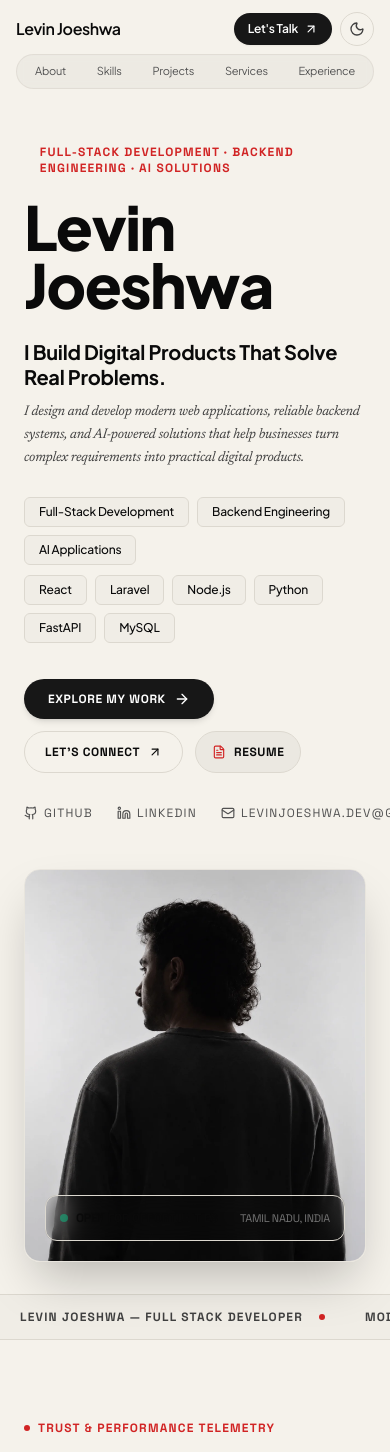
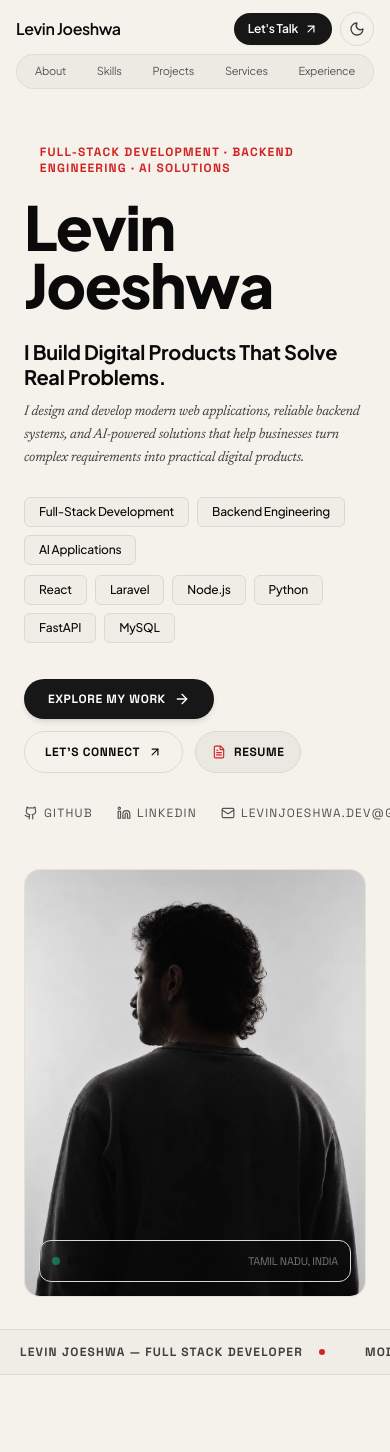
Before and after one commit to Joes005/joes_portfolio, a React (Vite) app: page / in a window 390 px wide. Shown: the top 1452 px of the page. Built offline with nearby package versions, Linux system fonts and the light colour scheme; a web font is replaced by a local one.

Commit message:
refactor(hero): refine portrait image presentation, aspect ratio, and responsive framing

```diff
--- a/src/components/Pamidor/PamidorHero.jsx
+++ b/src/components/Pamidor/PamidorHero.jsx
@@ -177,9 +177,9 @@ export default function PamidorHero() {
           </div>
 
           {/* Right Column: Hero Silhouette Portrait with Clean Frame and Parallax */}
-          <div className="lg:col-span-5 relative flex justify-center lg:justify-end">
+          <div className="lg:col-span-5 relative flex items-center justify-center lg:justify-end w-full">
             <motion.div
-              className="relative w-full max-w-[460px] lg:max-w-none aspect-[787/904] lg:aspect-auto lg:h-[76vh] overflow-hidden rounded-2xl lg:rounded-none select-none shadow-2xl lg:shadow-none border border-rule/50"
+              className="relative w-full max-w-[360px] sm:max-w-[420px] lg:max-w-[450px] xl:max-w-[480px] aspect-[4/5] overflow-hidden rounded-2xl select-none border border-rule/60 bg-black/[0.02] dark:bg-white/[0.02]"
               animate={{
                 x: mouseOffset.x,
                 y: mouseOffset.y,
@@ -190,17 +190,19 @@ export default function PamidorHero() {
               <img
                 src="/images/hero-portrait.webp"
                 alt="Levin Joeshwa - Full Stack Developer"
-                className="w-full h-full object-cover object-top"
+                width={1232}
+                height={1415}
+                className="w-full h-full object-cover object-top block"
                 loading="eager"
               />
 
               {/* Status Badge floating on image */}
-              <div className="absolute bottom-5 left-5 right-5 p-3.5 rounded-xl bg-canvas/92 dark:bg-[#0A0A0A]/92 backdrop-blur-md border border-rule flex items-center justify-between font-space text-xs">
+              <div className="absolute bottom-3.5 left-3.5 right-3.5 sm:bottom-4 sm:left-4 sm:right-4 p-3 sm:p-3.5 rounded-xl bg-canvas/92 dark:bg-[#0A0A0A]/92 backdrop-blur-md border border-rule flex items-center justify-between font-space text-xs select-none shadow-sm">
                 <div className="flex items-center gap-2">
-                  <span className="w-2 h-2 rounded-full bg-emerald-500 animate-pulse" />
-                  <span className="font-bold text-ink">OPEN FOR OPPORTUNITIES</span>
+                  <span className="w-2 h-2 rounded-full bg-emerald-500 animate-pulse shrink-0" />
+                  <span className="font-bold text-ink whitespace-nowrap">OPEN FOR OPPORTUNITIES</span>
                 </div>
-                <span className="text-neutral-500 text-[11px]">TAMIL NADU, INDIA</span>
+                <span className="text-neutral-500 text-[11px] whitespace-nowrap ml-2">TAMIL NADU, INDIA</span>
               </div>
             </motion.div>
           </div>
```
